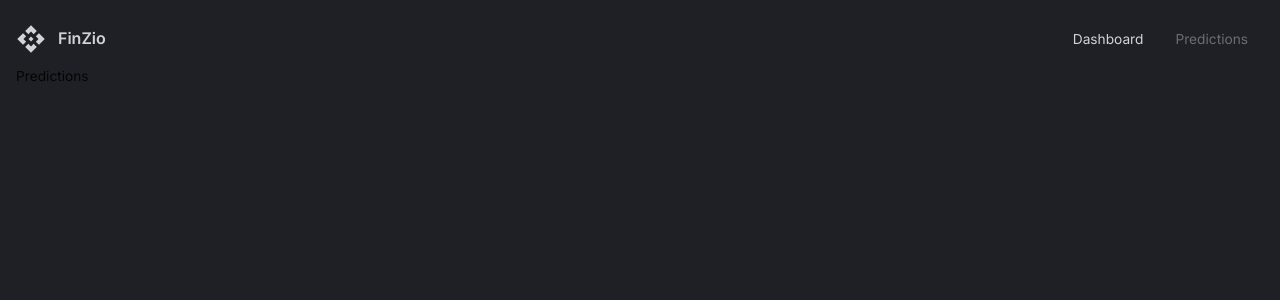
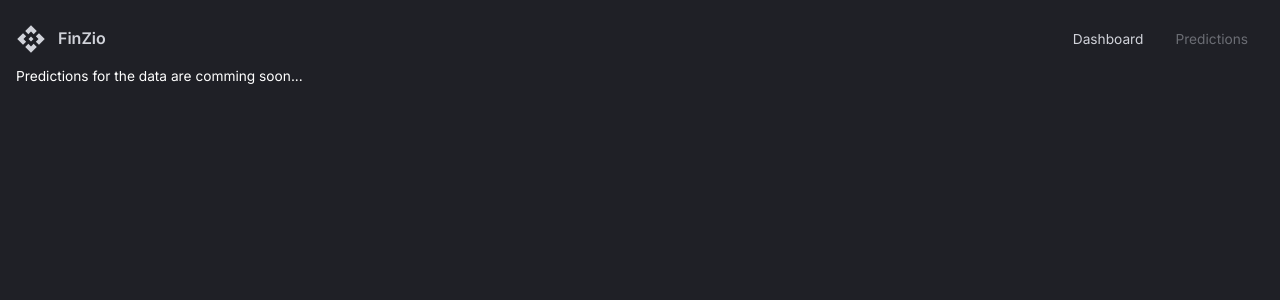
Before and after one commit to mrkirthi-24/Finzio-react-dashboard, a React (Vite) app in the folder client/: page /predictions in a window 1280 px wide. Shown: the top 300 px of the page. Built offline with nearby package versions, Linux system fonts and the light colour scheme; no server answers.

Commit message:
edit: predictions page

```diff
--- a/client/src/scenes/predictions/index.tsx
+++ b/client/src/scenes/predictions/index.tsx
@@ -1,9 +1,9 @@
-import React from "react";
-
-type Props = {};
-
-const Predictions = (props: Props) => {
-  return <div>Predictions</div>;
+const Predictions = () => {
+  return (
+    <div style={{ color: "white" }}>
+      Predictions for the data are comming soon...
+    </div>
+  );
 };
 
 export default Predictions;
```
